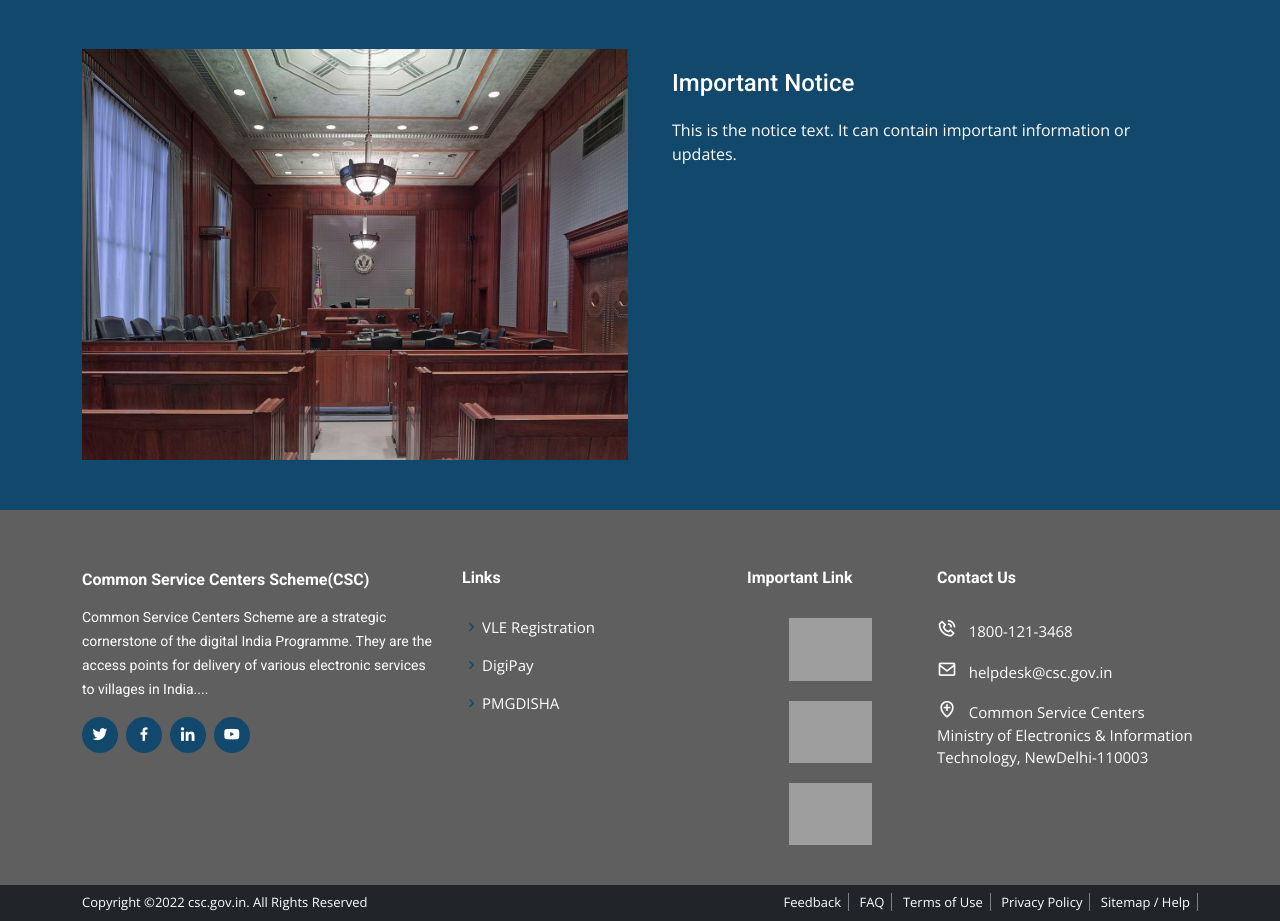
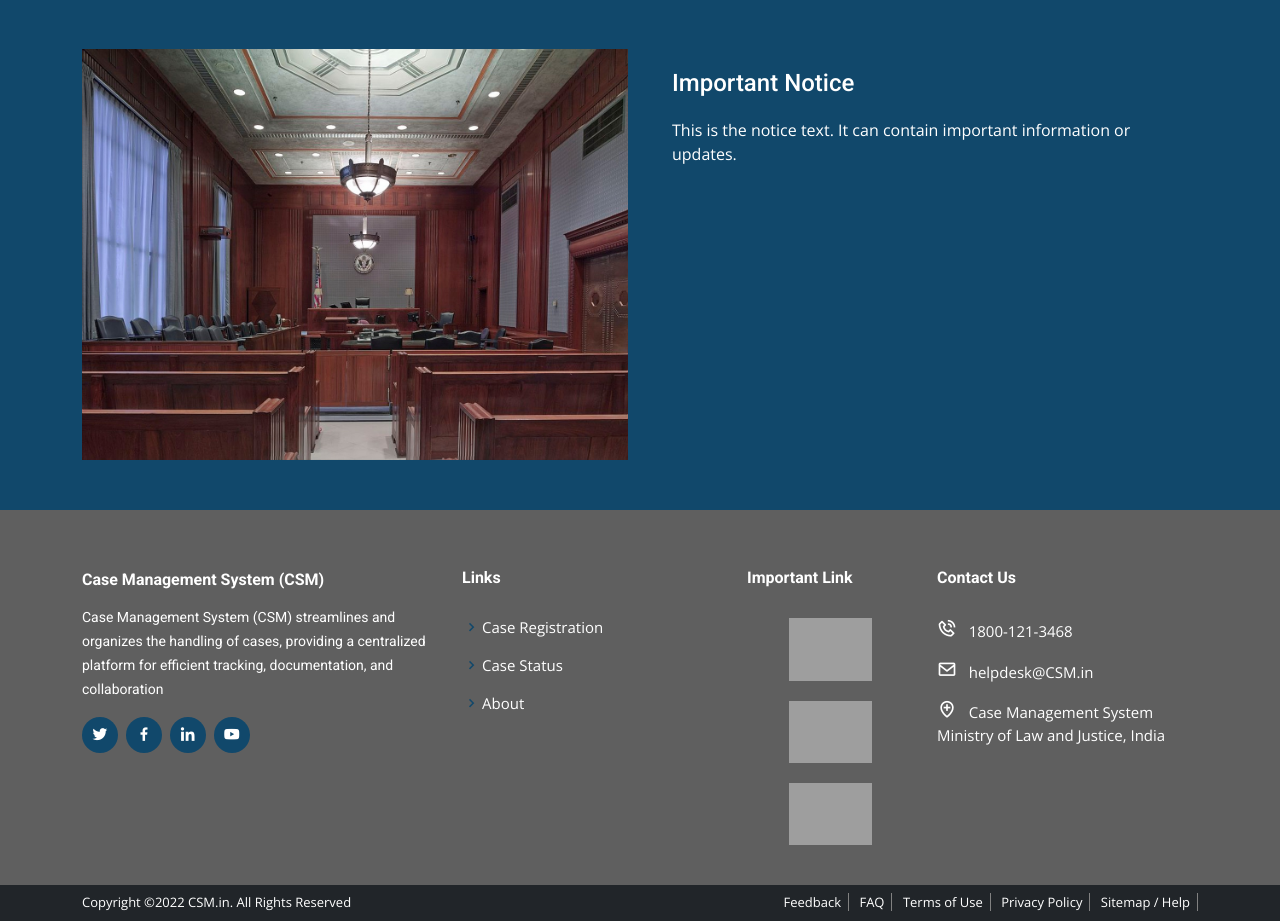
Before and after one commit to FadeHack/CMS, a Flask app: page / in a window 1280 px wide. Shown: the part 1337-2258 px from the top of the page. Run offline with Flask 2, Linux system fonts and the light colour scheme; parts of the project's set-up code (start-up, migrations or seed data) failed here and were passed over; some libraries are stand-ins or nearby versions; grey boxes are pictures that could not be loaded.

Commit message:
modified:   backend/__pycache__/models.cpython-39.pyc 	modified:   backend/app.py 	modified:   backend/models.py 	modified:   frontend/templates/base.html

```diff
--- a/backend/app.py
+++ b/backend/app.py
@@ -1,7 +1,7 @@
 from flask import Flask, render_template, request, redirect, url_for, flash, session
 from flask_pymongo import PyMongo
 from werkzeug.security import generate_password_hash, check_password_hash
-from models import User, Case, Lawyer , Registration
+from models import Case, Lawyer , Registration
 from flask_login import login_user
 from flask import jsonify
 from pymongo import MongoClient
@@ -44,7 +44,7 @@ except Exception as e:
 
 
 mongo_dbname = client['Case-Management-Portal']
-users_collection = mongo_dbname['User']
+users_collection = mongo_dbname['Registration']
 assessments_collection = mongo_dbname['Lawyer']
 results_collection = mongo_dbname['Admin']
 ##############################################################
@@ -130,40 +130,45 @@ def register():
         email = request.form['email']
         username = request.form['username']
         password = request.form['password']
-        phone_number = request.form['phone_number']
+        confirm_password = request.form['confirmPassword']
+        phone_number = request.form['phoneNumber']
         address = request.form['address']
         gender = request.form['gender']
         dob = datetime.strptime(request.form['dob'], '%Y-%m-%d')
         state = request.form['state']
         country = request.form['country']
-        pin_code = int(request.form['pin_code'])
+        pin_code = int(request.form['pincode'])
 
-        if role == 'lawyer':
-            field_of_expertise = request.form['field_of_expertise']
-            number_of_cases_won = int(request.form['number_of_cases_won'])
-            years_of_experience = int(request.form['years_of_experience'])
+
+        if role == 'Lawyer':
+            field_of_expertise = request.form['fieldOfExpertise']
+            number_of_cases_won = int(request.form['casesWon'])
+            years_of_experience = int(request.form['yearsOfExperience'])
+            occupation = None
         else:
+            occupation = request.form['occupation']
             field_of_expertise = None
             number_of_cases_won = None
             years_of_experience = None
 
-        registration = Registration(
-            email=email,
-            username=username,
-            password=password,
-            role=role,
-            phone_number=phone_number,
-            address=address,
-            gender=gender,
-            dob=dob,
-            state=state,
-            country=country,
-            pin_code=pin_code,
-            field_of_expertise=field_of_expertise,
-            number_of_cases_won=number_of_cases_won,
-            years_of_experience=years_of_experience
-        )
-        registration.save()
+        registration = {
+            'email':email,
+            'username':username,
+            'password':password,
+            'role':role,
+            'phone_number':phone_number,
+            'address':address,
+            'gender':gender,
+            'dob':dob,
+            'state':state,
+            'occupation' : occupation,
+            'country':country,
+            'pin_code':pin_code,
+            'field_of_expertise':field_of_expertise,
+            'number_of_cases_won':number_of_cases_won,
+            'years_of_experience':years_of_experience
+        }
+        users_collection.insert_one(registration)
 
         flash('Registration successful', 'success')
         return redirect(url_for('index'))
--- a/backend/models.py
+++ b/backend/models.py
@@ -6,14 +6,16 @@ class Registration(Document):
     email = EmailField(required=True)
     username = StringField(required=True)
     password = StringField(required=True)
-    role = StringField(choices=['user', 'lawyer'], required=True)
+    role = StringField(choices=['User', 'Lawyer'], required=True)
     phone_number = StringField(required=True)
     address = StringField(required=True)
-    gender = StringField(choices=['male', 'female', 'other'], required=True)
+    gender = StringField(choices=['Male', 'Female'], required=True)
     dob = DateTimeField(required=True)
     state = StringField(required=True)
     country = StringField(required=True)
     pin_code = IntField(required=True)
+
+    occupation = StringField()
 
     field_of_expertise = StringField()
     number_of_cases_won = IntField()
--- a/frontend/templates/base.html
+++ b/frontend/templates/base.html
@@ -91,9 +91,9 @@
                     <li class="dropdown text-uppercase"><a href="#"><span>About</span> <i
                                 class="bi bi-chevron-down"></i></a>
                         <ul>
-                            <li><a href="#"> About MeitY</a></li>
-                            <li><a href="#">About Digital India</a></li>
-                            <li><a href="#">CSC 2.0 Scheme</a></li>
+                            <li><a href="#"> About CSM</a></li>
+                            <li><a href="#">About Legal Consultancy</a></li>
+
                             <!-- <li><a href="#">About CSC e-Governance Services India Limited</a></li> -->
 
 
@@ -104,8 +104,8 @@
                                 class="bi bi-chevron-down"></i></a>
                         <ul>
                             <li><a href="#">
-                                    State Designated Agency (SDA)</a></li>
-                            <li><a href="#">Village Level Entrepreneur</a></li>
+                                    Others</a></li>
+                            <li><a href="#">others</a></li>
                             <!-- <li><a href="#"> Partner Banks</a></li> -->
 
                         </ul>
@@ -126,9 +126,7 @@
                     <li class="dropdown text-uppercase"><a href="#"><span>Resources</span> <i
                                 class="bi bi-chevron-down"></i></a>
                         <ul>
-                            <li><a href="#"> CSC 2.0 Implementation Guidelines</a></li>
-                            <!-- <li><a href="#">Common Branding CSC 2.0</a></li> -->
-                            <li><a href="#"> Right to Information</a></li>
+                            <li><a href="#"> CSM Guidelines</a></li>
                             <li><a href="#">FAQ's</a></li>
                             <!-- <li><a href="#">Grievance Redressal Mechanism</a></li> -->
 
@@ -170,11 +168,10 @@
                 <div class="row">
 
                     <div class="col-lg-4 col-md-6 footer-contact">
-                        <h6>Common Service Centers Scheme(CSC)</h6>
+                        <h6>Case Management System (CSM)</h6>
                         <p>
-                            Common Service Centers Scheme are a strategic cornerstone of the digital India Programme.
-                            They are the
-                            access points for delivery of various electronic services to villages in India....
+                            Case Management System (CSM) streamlines and organizes the handling of cases,
+                            providing a centralized platform for efficient tracking, documentation, and collaboration
                         </p>
                         <div class="social-links mt-3">
                             <a href="#" class="twitter"><i class="bx bxl-twitter"></i></a>
@@ -189,9 +186,9 @@
                     <div class="col-lg-3 col-md-6 footer-links">
                         <h4>Links</h4>
                         <ul>
-                            <li><i class="bx bx-chevron-right"></i> <a href="#">VLE Registration</a></li>
-                            <li><i class="bx bx-chevron-right"></i> <a href="#">DigiPay</a></li>
-                            <li><i class="bx bx-chevron-right"></i> <a href="#">PMGDISHA</a></li>
+                            <li><i class="bx bx-chevron-right"></i> <a href="#">Case Registration</a></li>
+                            <li><i class="bx bx-chevron-right"></i> <a href="#">Case Status</a></li>
+                            <li><i class="bx bx-chevron-right"></i> <a href="#">About</a></li>
 
                         </ul>
                     </div>
@@ -213,10 +210,10 @@
                     <div class="col-lg-3 col-md-6 footer-links">
                         <h4>Contact Us</h4>
                         <p> <span><i class='bx bx-phone-call'></i></span> &nbsp; 1800-121-3468</p>
-                        <p> <span><i class='bx bx-envelope'></i></span> &nbsp; helpdesk@csc.gov.in</p>
-                        <p> <span><i class='bx bx-location-plus'></i></span> &nbsp; Common Service Centers <br>Ministry
+                        <p> <span><i class='bx bx-envelope'></i></span> &nbsp; helpdesk@CSM.in</p>
+                        <p> <span><i class='bx bx-location-plus'></i></span> &nbsp; Case Management System <br>Ministry
                             of
-                            Electronics & Information Technology, NewDelhi-110003</p>
+                            Law and Justice, India</p>
 
                     </div>
 
@@ -229,7 +226,7 @@
     <footer id="" class="bg-dark ">
         <div class="container d-flex justify-content-between">
             <div class="copyright py-2">
-                Copyright ©2022 csc.gov.in. All Rights Reserved
+                Copyright ©2022 CSM.in. All Rights Reserved
             </div>
 
             <div class="credits py-2">
```
